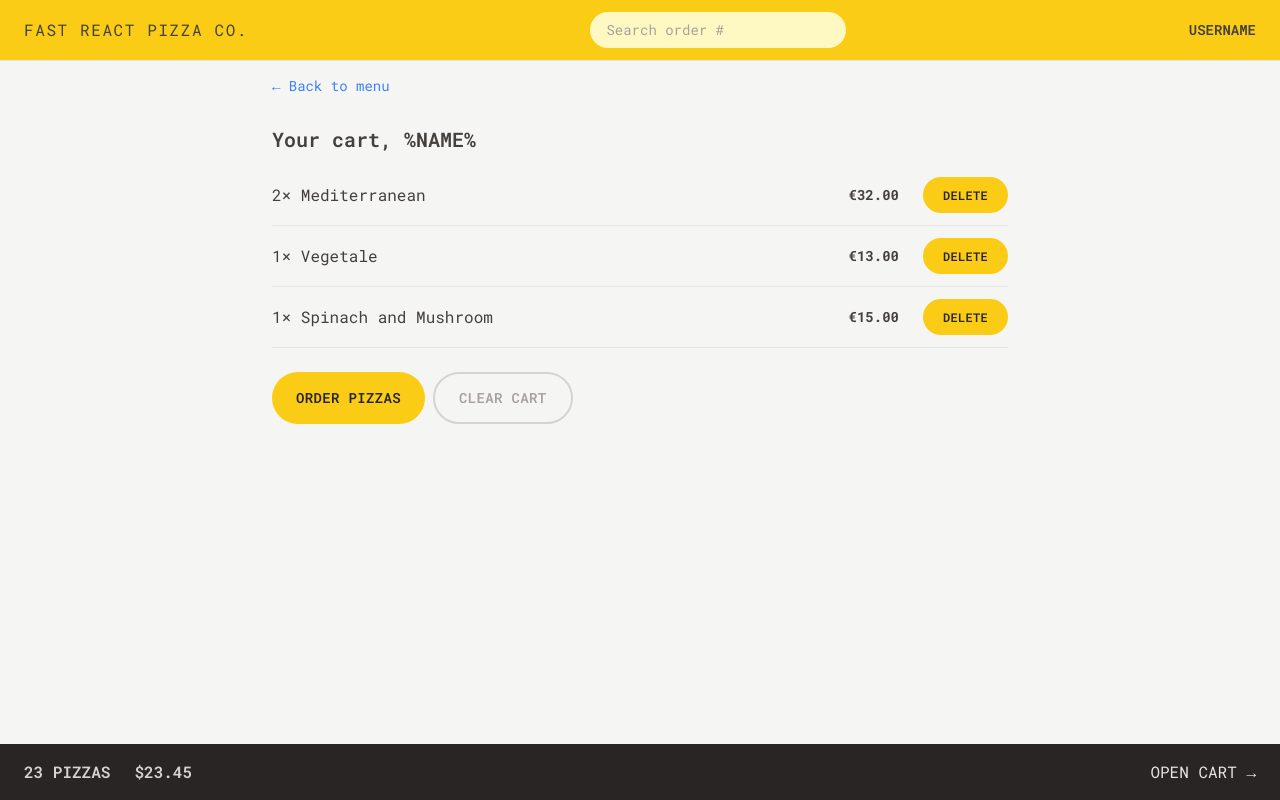
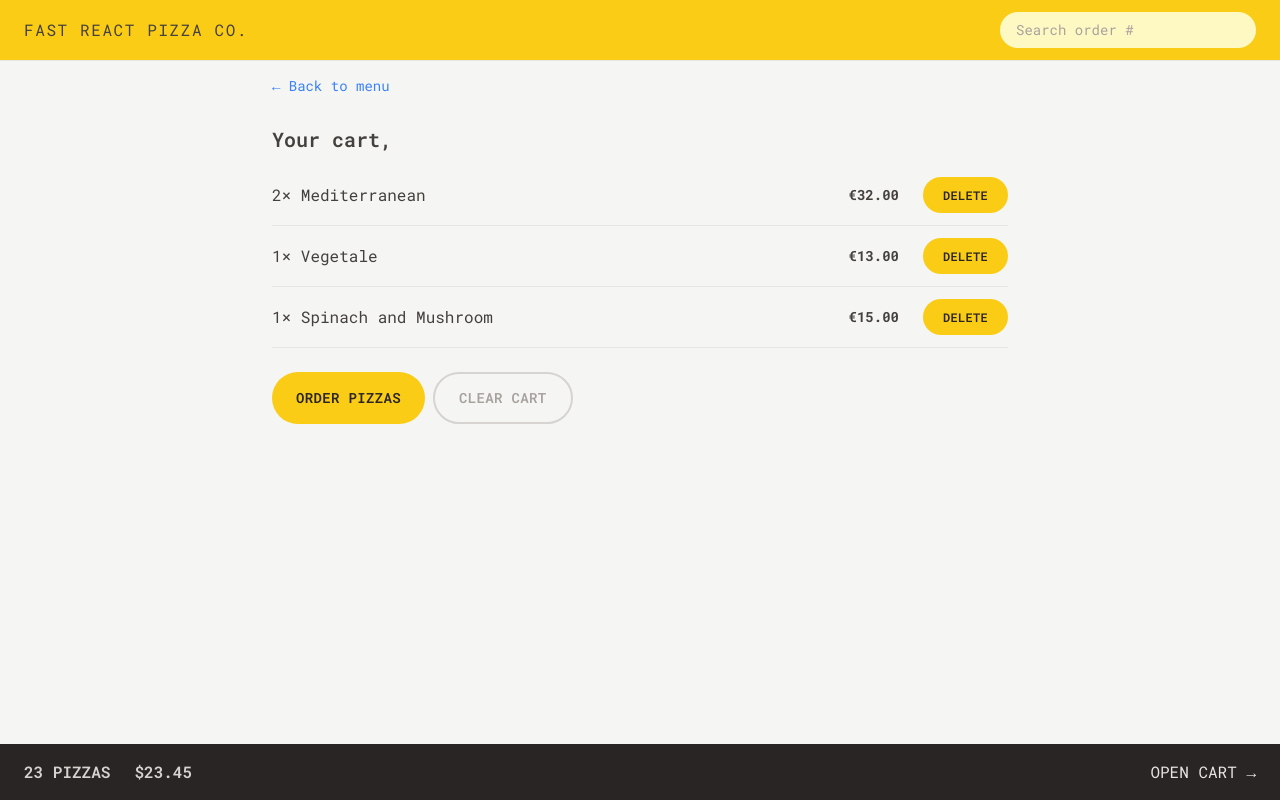
Before and after one commit to Masoud-M/fast-react-pizza, a React (Vite) app: page /cart in a window 1280 px wide. Built offline with nearby package versions, Linux system fonts and the light colour scheme.

Commit message:
connected user state

```diff
--- a/src/features/cart/Cart.jsx
+++ b/src/features/cart/Cart.jsx
@@ -2,6 +2,7 @@ import { Link } from "react-router-dom";
 import LinkButton from "../../ui/LinkButton";
 import Button from "../../ui/Button";
 import CartItem from "./CartItem";
+import { useSelector } from "react-redux";
 
 const fakeCart = [
   {
@@ -28,13 +29,14 @@ const fakeCart = [
 ];
 
 function Cart() {
+  const username = useSelector((state) => state.user.username);
   const cart = fakeCart;
 
   return (
     <div className="px-4 py-3">
       <LinkButton to="/menu">&larr; Back to menu</LinkButton>
 
-      <h2 className="mt-7 text-xl font-semibold">Your cart, %NAME%</h2>
+      <h2 className="mt-7 text-xl font-semibold">Your cart, {username}</h2>
 
       <ul className="mt-3 divide-y divide-stone-200 border-b border-stone-200">
         {cart.map((item) => (
--- a/src/features/order/CreateOrder.jsx
+++ b/src/features/order/CreateOrder.jsx
@@ -2,6 +2,7 @@ import { useState } from "react";
 import { Form, redirect, useActionData, useNavigation } from "react-router-dom";
 import { createOrder } from "../../services/apiRestaurant";
 import Button from "../../ui/Button";
+import { useSelector } from "react-redux";
 
 // https://uibakery.io/regex-library/phone-number
 const isValidPhone = (str) =>
@@ -34,6 +35,7 @@ const fakeCart = [
 ];
 
 function CreateOrder() {
+  const username = useSelector((state) => state.user.username);
   const navigation = useNavigation();
   const isSubmitting = navigation.state === "submitting";
 
@@ -51,7 +53,13 @@ function CreateOrder() {
       <Form method="POST">
         <div className="mb-5 flex flex-col gap-2 sm:flex-row sm:items-center">
           <label className="sm:basis-40">First Name</label>
-          <input className="input grow" type="text" name="customer" required />
+          <input
+            className="input grow"
+            type="text"
+            name="customer"
+            required
+            defaultValue={username}
+          />
         </div>
 
         <div className="mb-5 flex flex-col gap-2 sm:flex-row sm:items-center">
--- a/src/features/user/CreateUser.jsx
+++ b/src/features/user/CreateUser.jsx
@@ -1,11 +1,20 @@
 import { useState } from "react";
 import Button from "../../ui/Button";
+import { useDispatch } from "react-redux";
+import { updateName } from "./userSlice";
+import { useNavigate } from "react-router-dom";
 
 function CreateUser() {
   const [username, setUsername] = useState("");
+  const dispatch = useDispatch();
+  const navigate = useNavigate();
 
   function handleSubmit(e) {
     e.preventDefault();
+
+    if (!username) return;
+    dispatch(updateName(username));
+    navigate("/menu");
   }
 
   return (
--- a/src/features/user/Username.jsx
+++ b/src/features/user/Username.jsx
@@ -1,5 +1,13 @@
+import { useSelector } from "react-redux";
+
 function Username() {
-  return <div className="hidden text-sm font-semibold md:block">USERNAME</div>;
+  const username = useSelector((state) => state.user.username);
+
+  if (!username) return null;
+
+  return (
+    <div className="hidden text-sm font-semibold md:block">{username}</div>
+  );
 }
 
 export default Username;
--- a/src/ui/Home.jsx
+++ b/src/ui/Home.jsx
@@ -1,6 +1,9 @@
+import { useSelector } from "react-redux";
 import CreateUser from "../features/user/CreateUser";
+import Button from "./Button";
 
 function Home() {
+  const username = useSelector((state) => state.user.username);
   return (
     <div className="my-10 px-4 text-center">
       <h1 className="mb-8 text-xl font-semibold md:text-3xl">
@@ -10,7 +13,13 @@ function Home() {
           Straight out of the oven, straight to you.
         </span>
       </h1>
-      <CreateUser />
+      {username === "" ? (
+        <CreateUser />
+      ) : (
+        <Button to="/menu" type="primary">
+          Continue ordering, {username}
+        </Button>
+      )}
     </div>
   );
 }
```
